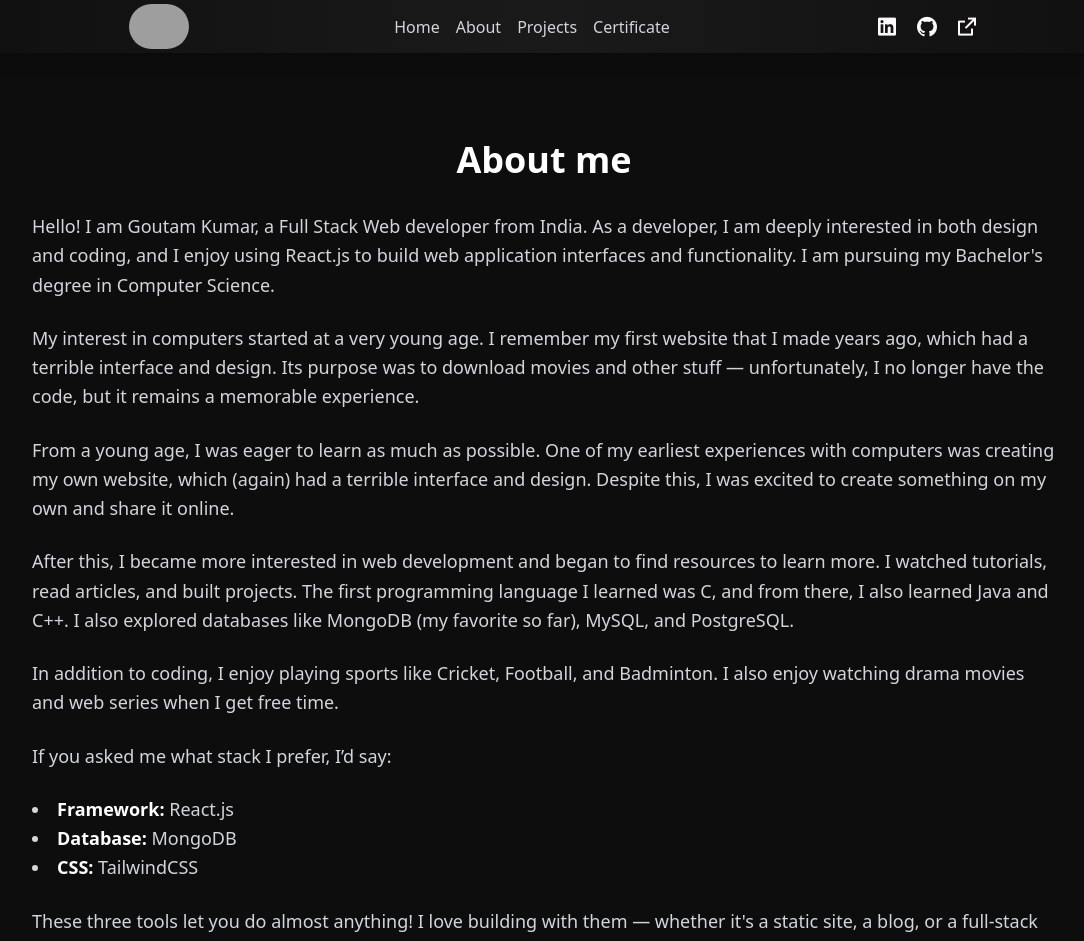
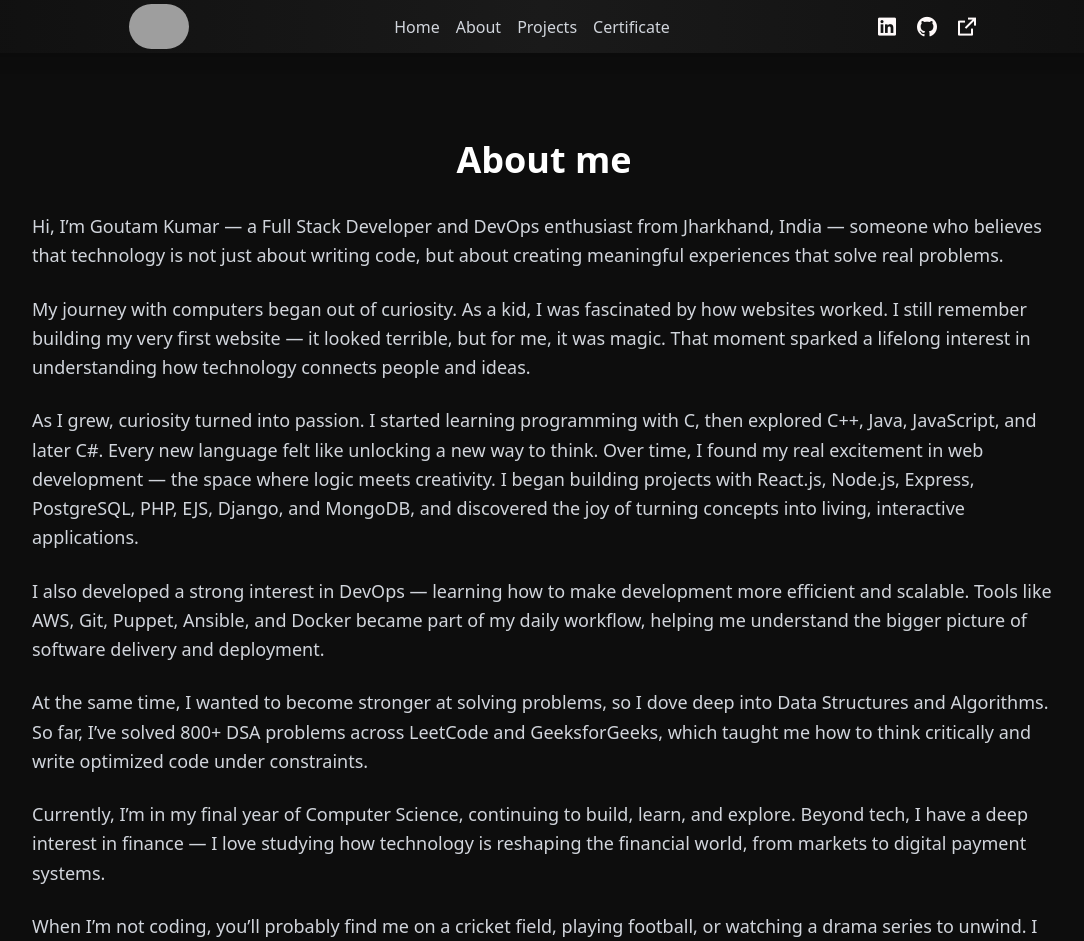
Before and after one commit to goutamdz/Portfolio, a React (Vite) app in the folder frontend/: page /about in a window 1280 px wide. Shown: the top 941 px of the page, without its empty margins (96-1180 px from the left). Built offline with nearby package versions, Linux system fonts and the light colour scheme; grey boxes are pictures that could not be loaded.

Commit message:
updated details

```diff
--- a/frontend/src/components/HeroPage.jsx
+++ b/frontend/src/components/HeroPage.jsx
@@ -62,7 +62,7 @@ const HeroPage = () => {
           transition={{ duration: 0.8, ease: "easeInOut", delay: 0.2 }}
           className="mt-2 text-lg md:text-xl text-gray-400"
         >
-          Pre-final year student{" "}
+          final year student{" "}
           <span className="text-[#6c8cff]">
             @Lovely Professional University
           </span>
--- a/frontend/src/components/MyIntro.jsx
+++ b/frontend/src/components/MyIntro.jsx
@@ -8,35 +8,25 @@ const fadeUp = {
 
 const MyIntro = () => {
   const paragraphs = [
-    `Hello! I am Goutam Kumar, a Full Stack Web developer from India. As a developer, I am deeply interested in both design and coding, and I enjoy using React.js to build web application interfaces and functionality. I am pursuing my Bachelor's degree in Computer Science.`,
+    `Hi, I’m Goutam Kumar — a Full Stack Developer and DevOps enthusiast from Jharkhand, India — someone who believes that technology is not just about writing code, but about creating meaningful experiences that solve real problems.`,
 
-    `My interest in computers started at a very young age. I remember my first website that I made years ago, which had a terrible interface and design. Its purpose was to download movies and other stuff — unfortunately, I no longer have the code, but it remains a memorable experience.`,
+    `My journey with computers began out of curiosity. As a kid, I was fascinated by how websites worked. I still remember building my very first website — it looked terrible, but for me, it was magic. That moment sparked a lifelong interest in understanding how technology connects people and ideas.`,
 
-    `From a young age, I was eager to learn as much as possible. One of my earliest experiences with computers was creating my own website, which (again) had a terrible interface and design. Despite this, I was excited to create something on my own and share it online.`,
+    `As I grew, curiosity turned into passion. I started learning programming with C, then explored C++, Java, JavaScript, and later C#. Every new language felt like unlocking a new way to think. Over time, I found my real excitement in web development — the space where logic meets creativity. I began building projects with React.js, Node.js, Express, PostgreSQL, PHP, EJS, Django, and MongoDB, and discovered the joy of turning concepts into living, interactive applications.`,
 
-    `After this, I became more interested in web development and began to find resources to learn more. I watched tutorials, read articles, and built projects. The first programming language I learned was C, and from there, I also learned Java and C++. I also explored databases like MongoDB (my favorite so far), MySQL, and PostgreSQL.`,
+    `I also developed a strong interest in DevOps — learning how to make development more efficient and scalable. Tools like AWS, Git, Puppet, Ansible, and Docker became part of my daily workflow, helping me understand the bigger picture of software delivery and deployment.`,
 
-    `In addition to coding, I enjoy playing sports like Cricket, Football, and Badminton. I also enjoy watching drama movies and web series when I get free time.`,
+    `At the same time, I wanted to become stronger at solving problems, so I dove deep into Data Structures and Algorithms. So far, I’ve solved 800+ DSA problems across LeetCode and GeeksforGeeks, which taught me how to think critically and write optimized code under constraints.`,
 
-    `If you asked me what stack I prefer, I’d say:`,
+    `Currently, I’m in my final year of Computer Science, continuing to build, learn, and explore. Beyond tech, I have a deep interest in finance — I love studying how technology is reshaping the financial world, from markets to digital payment systems.`,
 
-    // Instead of a single <li> here, we will make it an array separately!
-    [
-      <li key="framework">
-        <span className="font-semibold text-white">Framework:</span> React.js
-      </li>,
-      <li key="database">
-        <span className="font-semibold text-white">Database:</span> MongoDB
-      </li>,
-      <li key="css">
-        <span className="font-semibold text-white">CSS:</span> TailwindCSS
-      </li>,
-    ],
+    `When I’m not coding, you’ll probably find me on a cricket field, playing football, or watching a drama series to unwind. I believe growth is a never-ending process — every bug fixed, every project built, and every failure learned from is another step forward.`,
 
-    `These three tools let you do almost anything! I love building with them — whether it's a static site, a blog, or a full-stack web app.`,
+    `For me, being a developer isn’t just a career — it’s a journey of curiosity, creativity, and constant improvement.`,
 
-    `Feel free to check out my portfolio. If you have any questions, you can reach out to me on Twitter or email me at Goutamhzb1@gmail.com. I’m always open to discussing new projects or opportunities.`,
+    `Feel free to check out my portfolio. If you have any questions, you can reach out to me on Twitter or email me at Goutamhzb1@gmail.com. I’m always open to discussing new projects or opportunities.`
   ];
+
 
 
   return (
--- a/frontend/src/components/ProjectSection.jsx
+++ b/frontend/src/components/ProjectSection.jsx
@@ -2,9 +2,17 @@ import React from 'react';
 
 const projects = [
     {
-        title: 'Ride Pooling Platform [on progress]',
+        title:'Personal Expense Tracker',
+        description:'This web app helps users track their expenses and manage their budget effectively.',
+        image:'https://m.media-amazon.com/images/I/610d4LTTpvL._UF1000,1000_QL80_.jpg',
+        tags: ['React.js', 'TailwindCSS', 'Node.js', 'Express.js', 'MongoDB', 'Axios'],
+        github: 'https://github.com/goutamdz/expense-tracker',
+        live: 'https://manageyourexpense.vercel.app',
+    },
+    {
+        title: 'Ride Pooling Platform',
         description:
-            'This web app is built using React.js, TailwindCSS, MongoDB, and Socket.IO. It allows users to book rides in real-time and drivers to accept them. It features live ride status updates, user/driver authentication, and a responsive interface.',
+            'It allows users to book rides in real-time and drivers to accept them. It features live ride status updates, user/driver authentication, and a responsive interface.',
         image: "https://i0.wp.com/m-rides.com/pk/wp-content/uploads/2023/02/M-Rides-Booking-App.jpg?fit=1170%2C843&ssl=1",
         tags: ['React.js', 'TailwindCSS', 'MongoDB','Socket.IO','Express.js', 'Node.js', 'Axios'],
         github: 'https://github.com/goutamdz/book-your-ride',
@@ -13,7 +21,7 @@ const projects = [
     {
         title: 'Question-Search',
         description:
-            'This web app is built using React.js and Mongodb. It allows users to search specific questions efficiently over 100k+ questions with different categories. The app is designed to be user-friendly and provides a seamless experience for users looking for specific Question.',
+            'It allows users to search specific questions efficiently over 100k+ questions with different categories. The app is designed to be user-friendly and provides a seamless experience for users looking for specific Question.',
         image: "https://cdn.pixabay.com/photo/2014/05/18/18/25/icon-347230_1280.png",
         tags: ['React.js', 'Tailwind CSS', 'MongoDb', 'Express.js', 'Node.js', 'Axios'],
         github: 'https://github.com/goutamdz/Quest-Search',
@@ -22,7 +30,7 @@ const projects = [
     {
         title: 'Digital-Wallet',
         description:
-            'This web app is built using React.js and Mongodb. It allows registered users to send and receive dummy money/coin easily. The app is designed to be user-friendly and provides a seamless & hassle free experience.',
+            'It allows registered users to send and receive dummy money/coin easily. The app is designed to be user-friendly and provides a seamless & hassle free experience.',
         image: 'https://cdn.pixabay.com/photo/2022/05/10/04/10/money-transfer-7185873_1280.png',
         tags: ['React.js', 'Tailwind CSS', 'MongoDb', 'Express.js', 'Node.js', 'Axios',"Mongodb Transactions"],
         github: 'https://github.com/goutamdz/Digital-Wallet',
@@ -31,7 +39,7 @@ const projects = [
     {
         title: 'Room Listing Web App',
         description:
-            'This web app is built using Ejs, CSS, Bootstrap, JavaScript and Mongodb. It allows users to list their rooms for rent and search for available rooms. The app is designed to be user-friendly and provides a seamless experience for users looking for accommodation.',
+            'It allows users to list their rooms for rent and search for available rooms. The app is designed to be user-friendly and provides a seamless experience for users looking for accommodation.',
         image: 'https://i.ytimg.com/vi/Znt3LAzqkXw/maxresdefault.jpg',
         tags: ['Ejs', 'CSS', 'MongoDb', 'Express.js', 'Node.js', 'JavaScript',"Bootstrap"],
         github: 'https://github.com/goutamdz/RoomNearBy',
@@ -40,7 +48,7 @@ const projects = [
     {
         title: 'Discuss',
         description:
-            'This web app is built using PHP, HTML, CSS, Bootstrap, JavaScript and MySQL. It allows users to discuss various topics and share their opinions. The app is designed to be user-friendly and provides a seamless experience for users looking to engage in discussions.',
+            'It allows users to discuss various topics and share their opinions. The app is designed to be user-friendly and provides a seamless experience for users looking to engage in discussions.',
         image: 'https://www.educateagainsthate.com/wp-content/uploads/2022/05/Lets-Discuss-yellow.png',
         tags: ['PHP',"HTML", 'CSS', 'MySQL', 'Bootstrap','JavaScript'],
         github: 'https://github.com/goutamdz/Discuss',
@@ -63,6 +71,14 @@ const projects = [
     tags: ['React.js', 'TalwindCSS', 'AppWrite', "TinyMCE"],
     github: 'https://github.com/goutamdz/Blog',
     live: '',
+  },
+  {
+    title:'Tic-Tac-Toe Game',
+    description:'This is a simple Tic-Tac-Toe game built using HTML, CSS, and JavaScript. It allows two players to play the game on the same device, taking turns to place their marks (X and O) on a 3x3 grid. The game checks for a win or a draw after each move and displays the result.',
+    image:'https://upload.wikimedia.org/wikipedia/commons/3/32/Tic_tac_toe.svg',
+    tags: ['HTML','CSS','JavaScript'],
+    github: 'https://github.com/goutamdz/Tic-Tac-Toe',
+    live: 'https://goutamdz.github.io/Tic-Tac-Toe/',
   },
   {
     title: 'Static Youtube Frontend Clone',
--- a/frontend/src/components/SkillsSection.jsx
+++ b/frontend/src/components/SkillsSection.jsx
@@ -1,4 +1,6 @@
 import React from "react";
+import { FaAws } from "react-icons/fa";
+import { SiVercel } from "react-icons/si";
 import { motion } from "framer-motion";
 import {
   FaHtml5, FaCss3Alt, FaJs, FaReact, FaPython, FaGit, FaJava, FaNodeJs, FaPhp
@@ -24,23 +26,29 @@ const skillsData = {
   "Frontend Technologies": [
     { name: "HTML", icon: <FaHtml5 size={24} /> },
     { name: "CSS", icon: <FaCss3Alt size={24} /> },
+    {name:"Bootstrap", icon:<FaCss3Alt size={24}/>},
+    {name:"EJS", icon:<FaNodeJs size={24}/>},
     { name: "React.js", icon: <FaReact size={24} /> },
     { name: "Tailwind CSS", icon: <SiTailwindcss size={24} /> },
   ],
   "Backend Technologies": [
     { name: "Node.js", icon: <FaNodeJs size={24} /> },
+    {name:"Django", icon:<FaPython size={24}/>},
     { name: "Express.Js", icon: <SiExpress size={24} /> },
     { name: "MySQL", icon: <SiMysql size={24} /> },
     { name: "Firebase", icon: <SiFirebase size={24} /> },
     { name: "MongoDB", icon: <SiMongodb size={24} /> },
     { name: "PostgreSQL", icon: <SiPostgresql size={24} /> },
     { name: "Appwrite", icon: <SiAppwrite size={24} /> },
+    {name:"Prisma", icon:<SiPostgresql size={24}/>},
   ],
   "DevOps & Tools": [
     { name: "Git", icon: <FaGit size={24} /> },
     { name: "Docker", icon: <SiDocker size={24} /> },
     { name: "GitHub", icon: <SiGithub size={24} /> },
     { name: "VS Code", icon: <VscVscode size={24} /> },
+    {name:"AWS", icon: <FaAws size={24} />},
+    {name:"Vercel", icon:<SiVercel size={24} />}
   ],
 };
 
```
Also changed, not shown: 1 other file (tests, documents, lock files or other folders).
